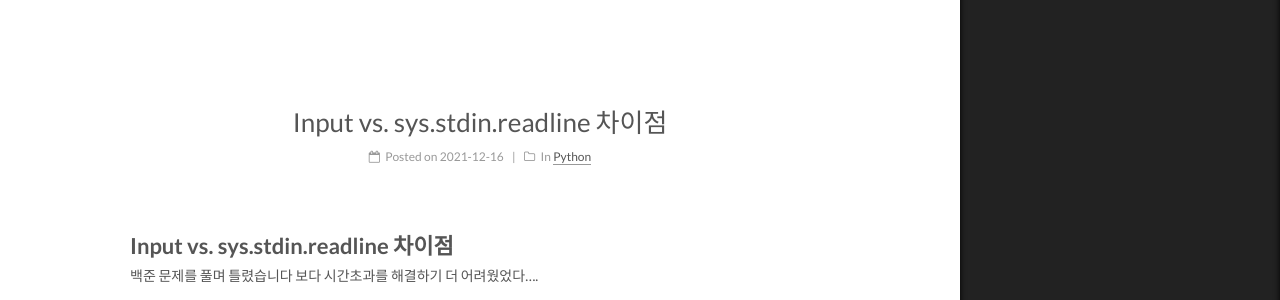
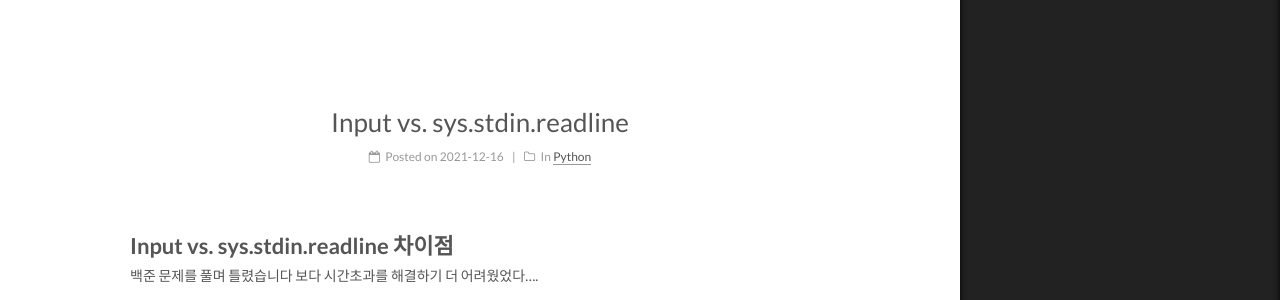
Before and after one commit to ominiv/ominiv.github.io, a Jekyll site: the page built from _posts/2021-12-16-Python-Input-sys.stdin.readline.md, in a window 1280 px wide. Shown: the part 238-538 px from the top of the page. Built offline with Jekyll 4.4.1, drawn with Linux system fonts in a browser that asks for light colours.

Commit message:
+ CodingTest post

```diff
--- a/_posts/2021-12-16-Python-Input-sys.stdin.readline.md
+++ b/_posts/2021-12-16-Python-Input-sys.stdin.readline.md
@@ -1,5 +1,5 @@
 ---
-title: Input vs. sys.stdin.readline 차이점
+title: Input vs. sys.stdin.readline
 date: 2021-12-16 23:30:09
 categories:
 - Python
```
